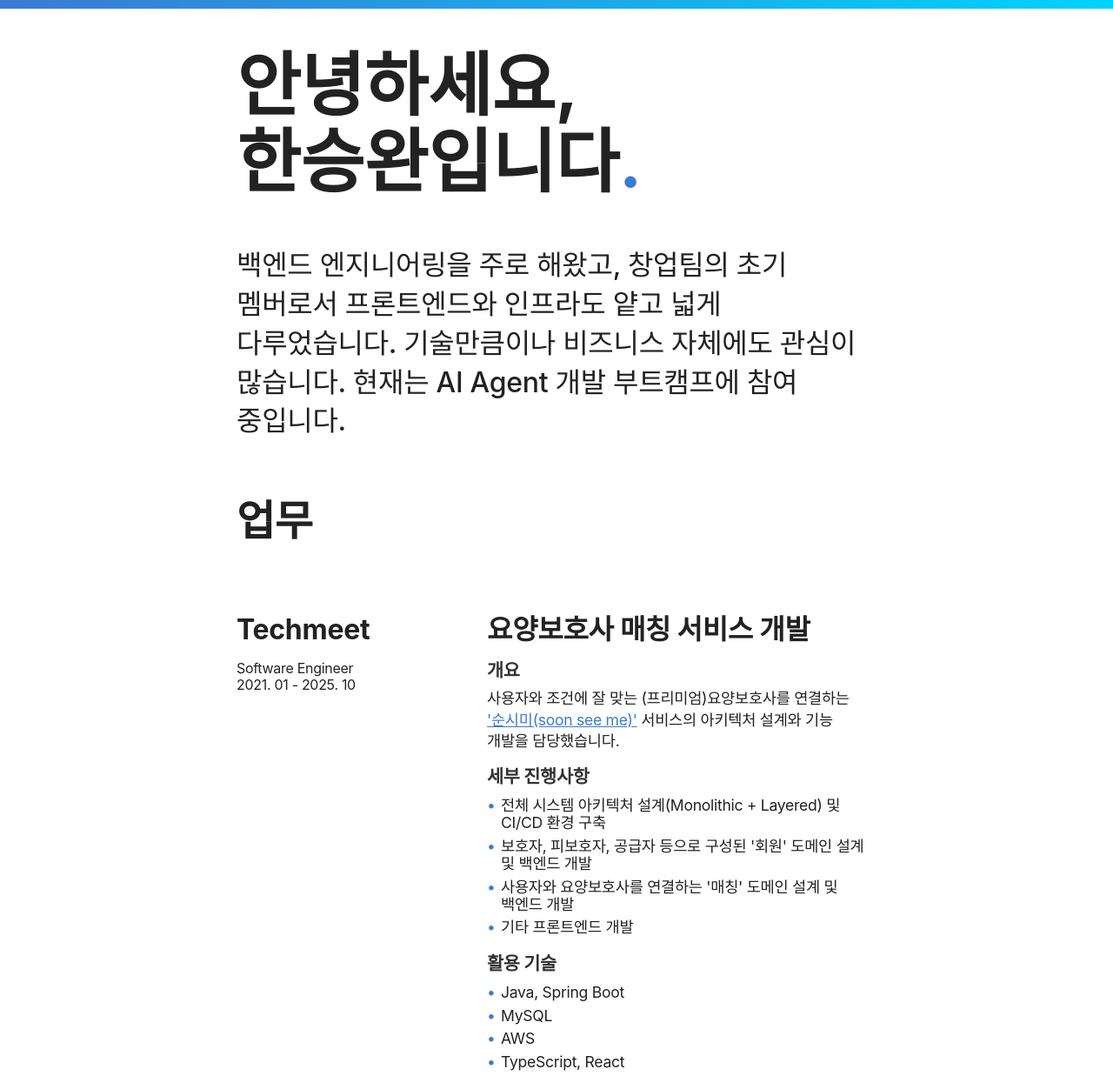
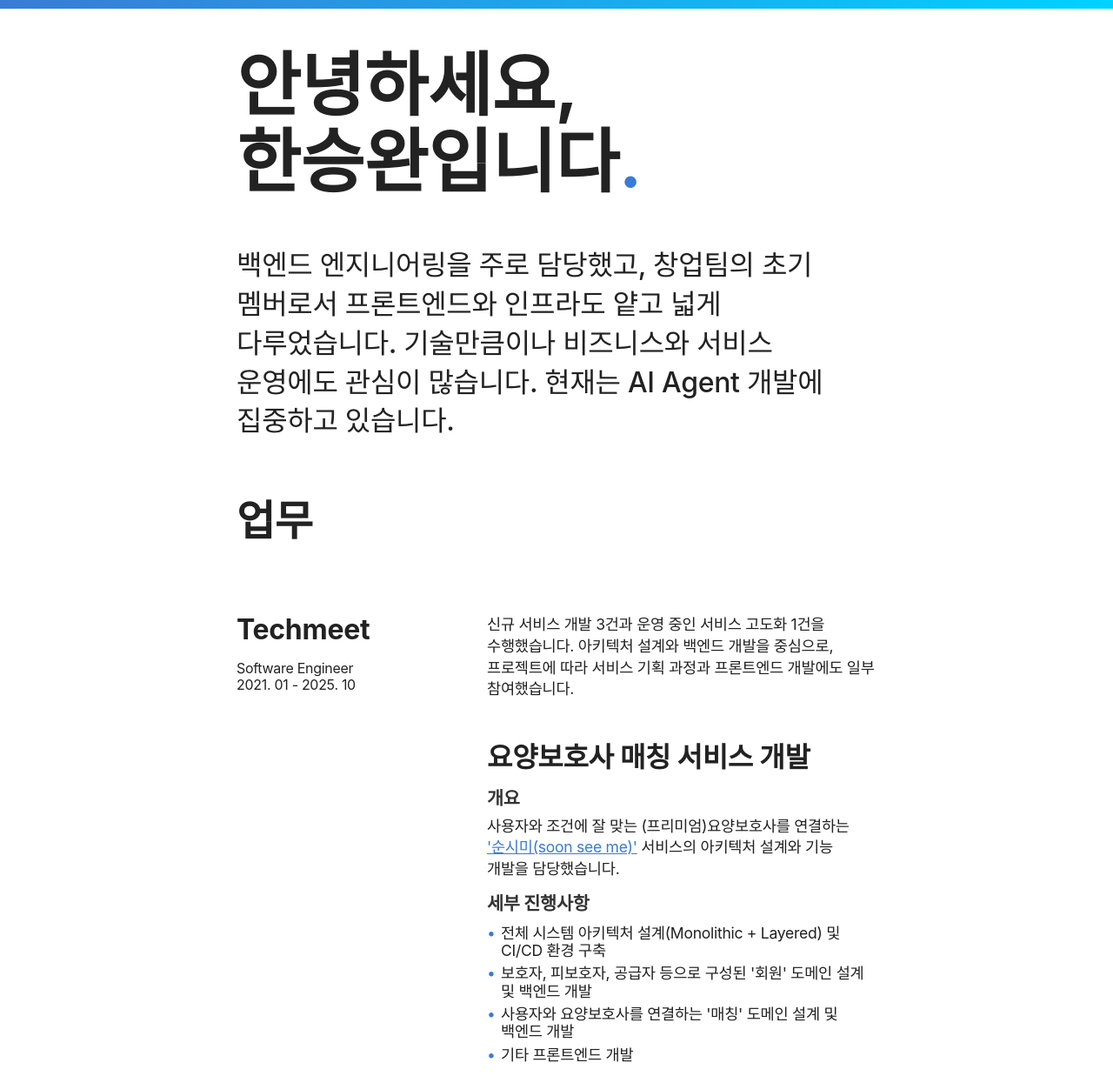
Before and after one commit to han0gu/resume, a website built with Parcel: page src/index.html in a window 1280 px wide. Shown: the top 1237 px of the page at 87% size. Built offline with nearby package versions, Linux system fonts and the light colour scheme; a web font is replaced by a local one.

Commit message:
docs: refine resume intro and add company overviews

```diff
--- a/src/index.html
+++ b/src/index.html
@@ -44,9 +44,9 @@
       <section data-analytics-section="intro">
         <h1>안녕하세요,<br />한승완입니다<span class="period-mark">.</span></h1>
         <p class="big-paragraph">
-          백엔드 엔지니어링을 주로 해왔고, 창업팀의 초기 멤버로서 프론트엔드와
-          인프라도 얕고 넓게 다루었습니다. 기술만큼이나 비즈니스 자체에도 관심이
-          많습니다. 현재는 AI Agent 개발 부트캠프에 참여 중입니다.
+          백엔드 엔지니어링을 주로 담당했고, 창업팀의 초기 멤버로서 프론트엔드와
+          인프라도 얕고 넓게 다루었습니다. 기술만큼이나 비즈니스와 서비스
+          운영에도 관심이 많습니다. 현재는 AI Agent 개발에 집중하고 있습니다.
         </p>
       </section>
       <!-- 업무 -->
@@ -63,6 +63,11 @@
             </span>
           </div>
           <div class="row-right">
+            <p class="company-overview">
+              신규 서비스 개발 3건과 운영 중인 서비스 고도화 1건을 수행했습니다.
+              아키텍처 설계와 백엔드 개발을 중심으로, 프로젝트에 따라 서비스
+              기획 과정과 프론트엔드 개발에도 일부 참여했습니다.
+            </p>
             <!-- 순시미 -->
             <div class="project">
               <h4>요양보호사 매칭 서비스 개발</h4>
@@ -216,6 +221,11 @@
             </span>
           </div>
           <div class="row-right">
+            <p class="company-overview">
+              금융권 고객사(KB손해보험)의 폐쇄망 환경에서 내부 웹 시스템과
+              모바일 앱의 운영·개선을 주로 담당했고, FDS PoC에서 머신러닝 모델
+              개발도 수행했습니다.
+            </p>
             <div class="project">
               <h4>KB손해보험 FDS 개발</h4>
               <h5>개요</h5>
--- a/src/main.css
+++ b/src/main.css
@@ -166,6 +166,10 @@ ul > li:before {
   flex-grow: 1;
 }
 
+.company-overview {
+  margin: 0 0 1.5rem 0;
+}
+
 @media screen and (max-width: 960px) {
   .row {
     flex-direction: column;
```
